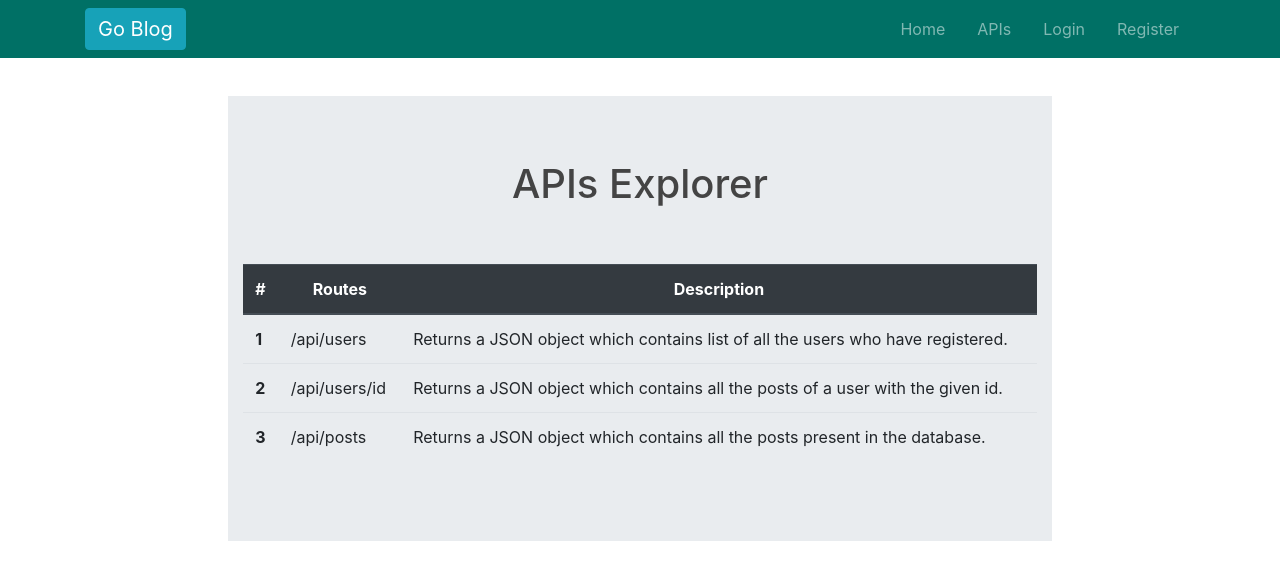
After one commit to palvaibhav/go-blog, a Flask app: page /apis in a window 1280 px wide. The commit adds this page. Shown: the top 580 px of the page. Run offline with Flask 2, Linux system fonts and the light colour scheme; some libraries are stand-ins or nearby versions.

Commit message:
Create api.html and add route

```diff
--- a/goblog/main/routes.py
+++ b/goblog/main/routes.py
@@ -11,3 +11,8 @@ def home():
     page = request.args.get("page", 1, type=int)
     posts = Post.query.order_by(Post.date_posted.desc()).paginate(page=page, per_page=5)
     return render_template("home.html", posts=posts)
+
+
+@main.route("/apis")
+def apis():
+    return render_template("api.html")
--- /dev/null
+++ b/goblog/templates/api.html
@@ -0,0 +1,38 @@
+{% extends 'layout.html' %}
+
+{% block content %}
+
+<div class="jumbotron jumbotron-fluid">
+    <div class="container">
+      <h1 class="h1 text-center pb-5">APIs Explorer</h1>
+
+      <table class="table">
+        <thead class="thead-dark">
+          <tr>
+            <th scope="col">#</th>
+            <th class="text-center" scope="col">Routes</th>
+            <th class="text-center" scope="col">Description</th>
+          </tr>
+        </thead>
+        <tbody>
+          <tr>
+            <th scope="row">1</th>
+            <td>/api/users</td>
+            <td>Returns a JSON object which contains list of all the users who have registered.</td>
+          </tr>
+          <tr>
+            <th scope="row">2</th>
+            <td>/api/users/id</td>
+            <td>Returns a JSON object which contains all the posts of a user with the given id.</td>
+          </tr>
+          <tr>
+            <th scope="row">3</th>
+            <td>/api/posts</td>
+            <td>Returns a JSON object which contains all the posts present in the database.</td>
+          </tr>
+        </tbody>
+      </table>
+    </div>
+  </div>
+
+{% endblock content %}
--- a/goblog/templates/layout.html
+++ b/goblog/templates/layout.html
@@ -38,6 +38,8 @@
                     <!-- Navbar Right Side -->
                     <div class="navbar-nav ml-auto">
                         <a class="nav-item nav-link pl-3 pr-3" href="{{ url_for('main.home') }}">Home</a>
+                        <a class="nav-item nav-link pl-3 pr-3" href="{{ url_for('main.apis') }}">APIs</a>
+
                         {% if current_user.is_authenticated %}
                             <a class="nav-item nav-link pl-3 pr-3" href="{{ url_for('posts.new_post') }}">New Post</a>
                             <a class="nav-item nav-link pl-3 pr-3" href="{{ url_for('users.account') }}">Account</a>
```
